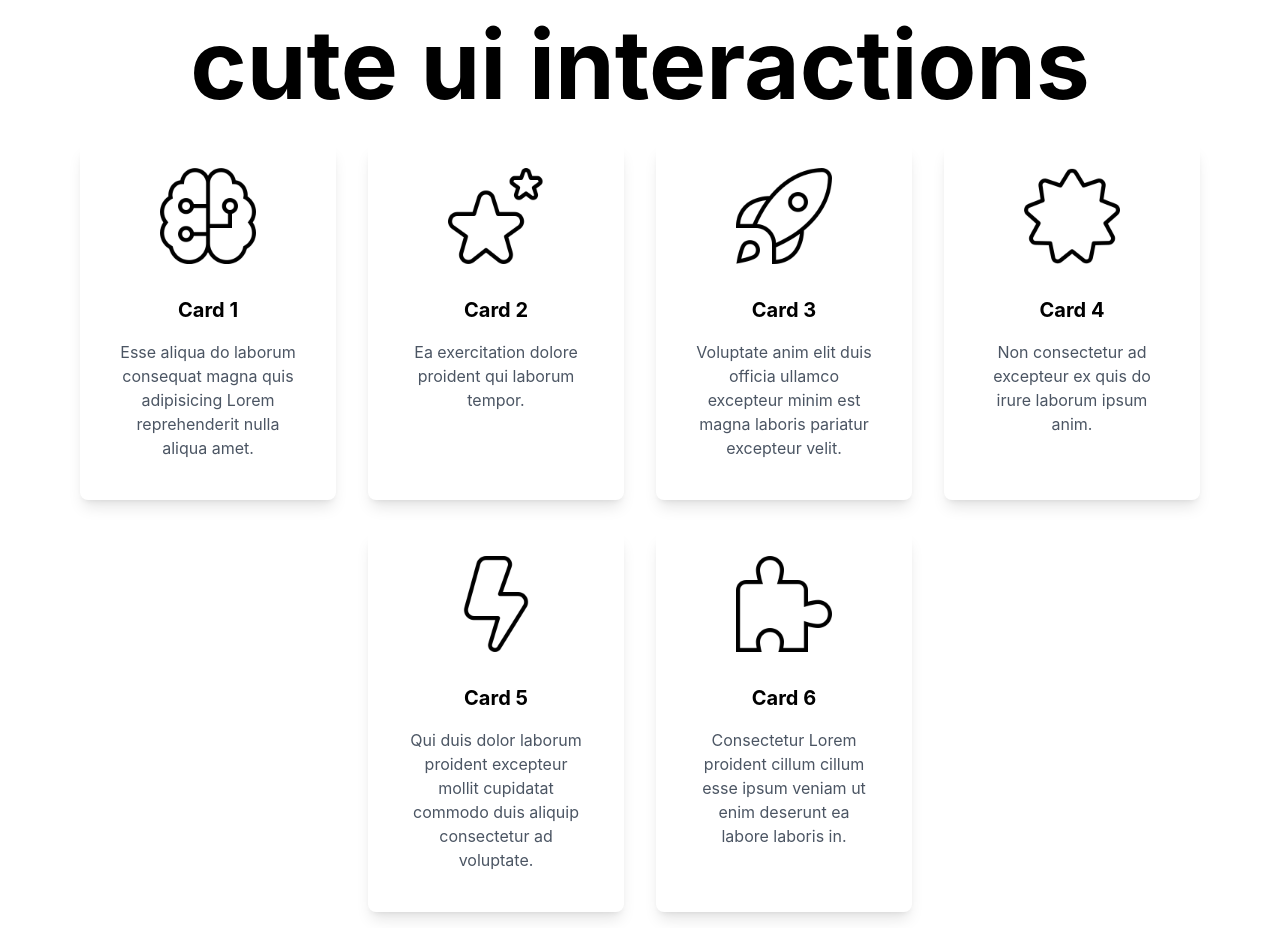
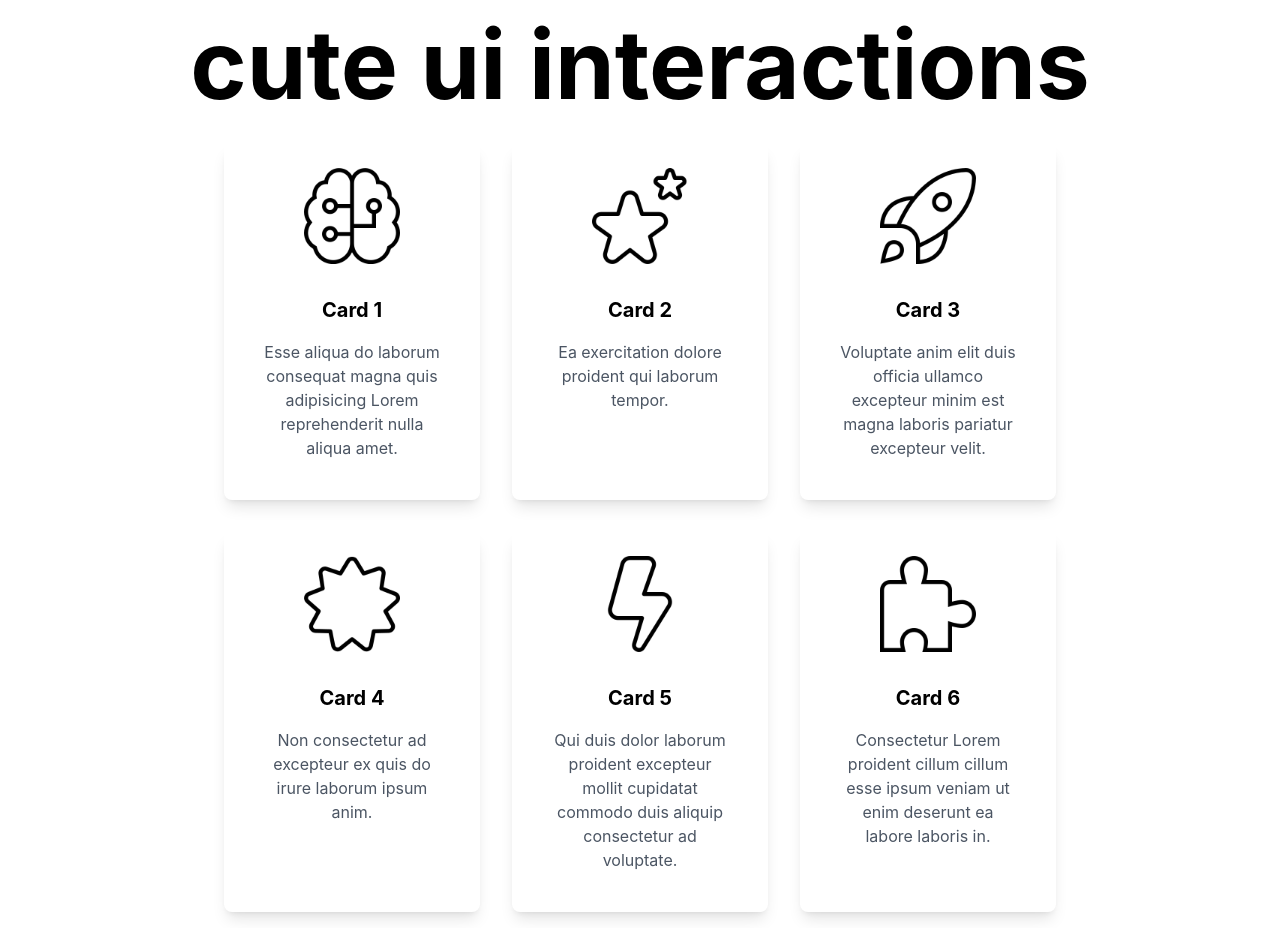
Before and after one commit to yafira/cute-ui-interactions, a React (Create React App) app: page / in a window 1280 px wide. Built offline with nearby package versions, Linux system fonts and the light colour scheme.

Commit message:
updated position of card components

```diff
--- a/src/App.js
+++ b/src/App.js
@@ -87,7 +87,7 @@ function App() {
 	return (
 		<>
 			<Header />
-			<div className='flex justify-center flex-wrap'>
+			<div className='flex justify-center flex-wrap max-w-screen-lg mx-auto'>
 				{colors.map((color, index) => (
 					<Card
 						key={index}
```
